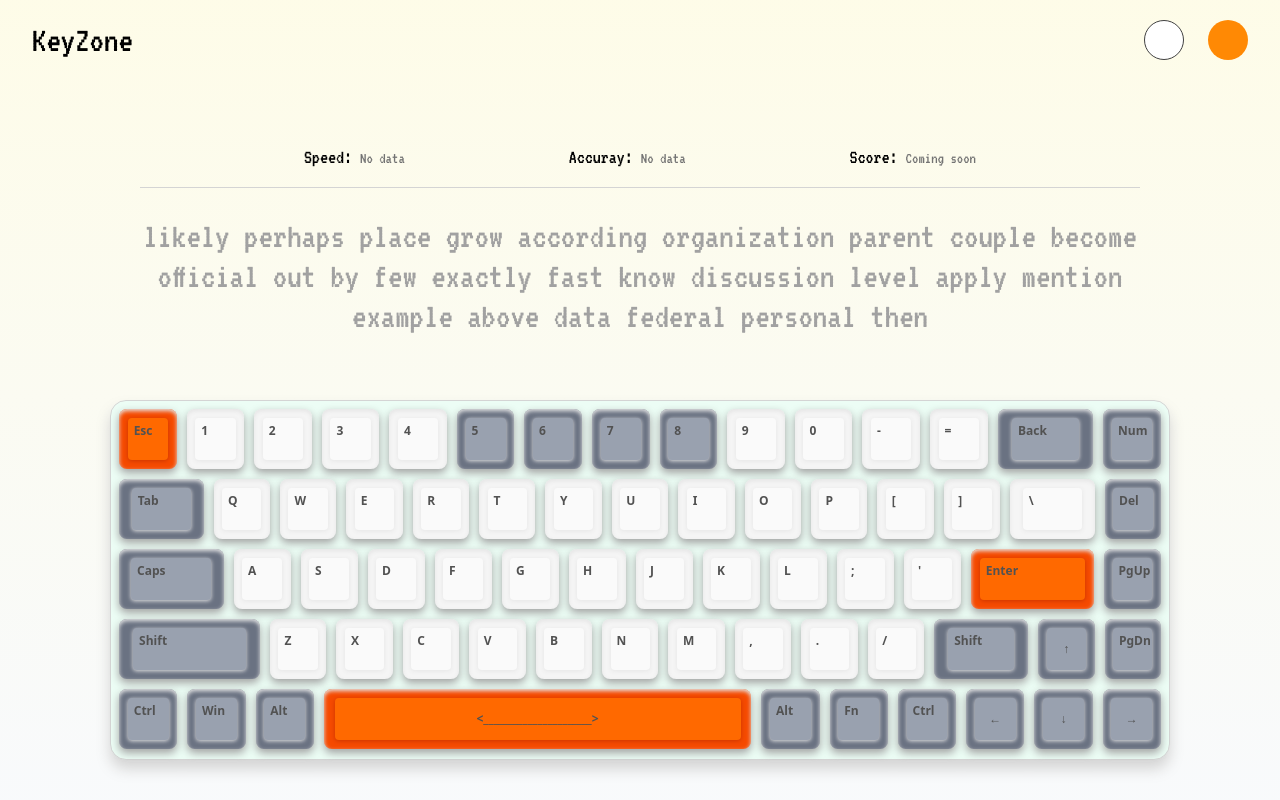
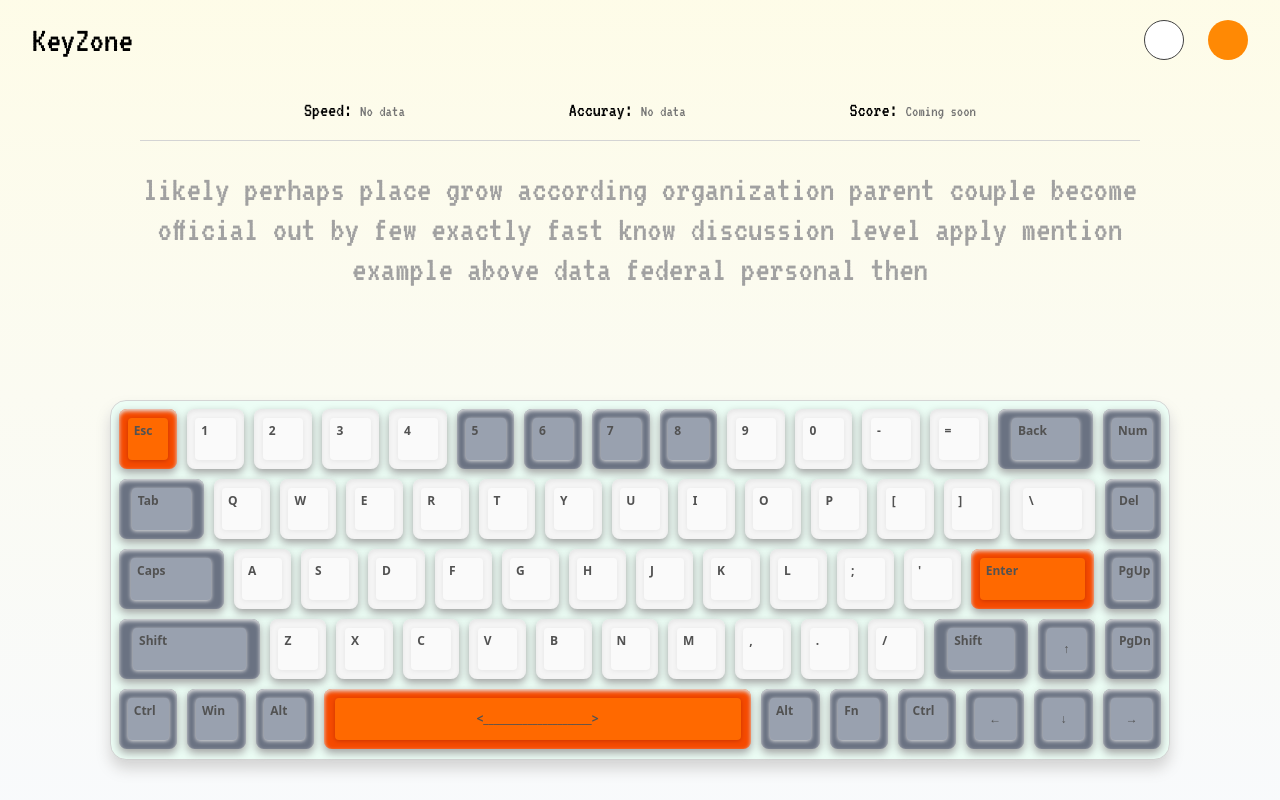
Before and after one commit to ronak-pal1/KeyZone, a React (Vite) app: page / in a window 1280 px wide. Built offline with nearby package versions, Linux system fonts and the light colour scheme; some icons are missing.

Commit message:
Small layout fixes

```diff
--- a/src/components/WordsScreen.tsx
+++ b/src/components/WordsScreen.tsx
@@ -88,9 +88,9 @@ const WordsScreen = () => {
   }, [keyIndex]);
 
   return (
-    <>
+    <div className="mt-24">
       <StatisticsSection accuracy={accuracy} speed={speed} />
-      <div className="w-[1000px] mb-16 text-center">
+      <div className="w-[1000px] text-center">
         <input
           className="absolute opacity-0 z-0 left-0 top-0"
           type="text"
@@ -105,7 +105,7 @@ const WordsScreen = () => {
           {str}
         </p>
       </div>
-    </>
+    </div>
   );
 };
 
--- a/src/pages/Home.tsx
+++ b/src/pages/Home.tsx
@@ -7,7 +7,7 @@ const Home = () => {
 
 
     return (
-        <div className="flex flex-col items-center justify-end h-screen pb-10 relative">
+        <div className="flex flex-col items-center justify-between h-screen pb-10 relative">
             <WordsScreen />
             <Keyboard />
         </div>
```
